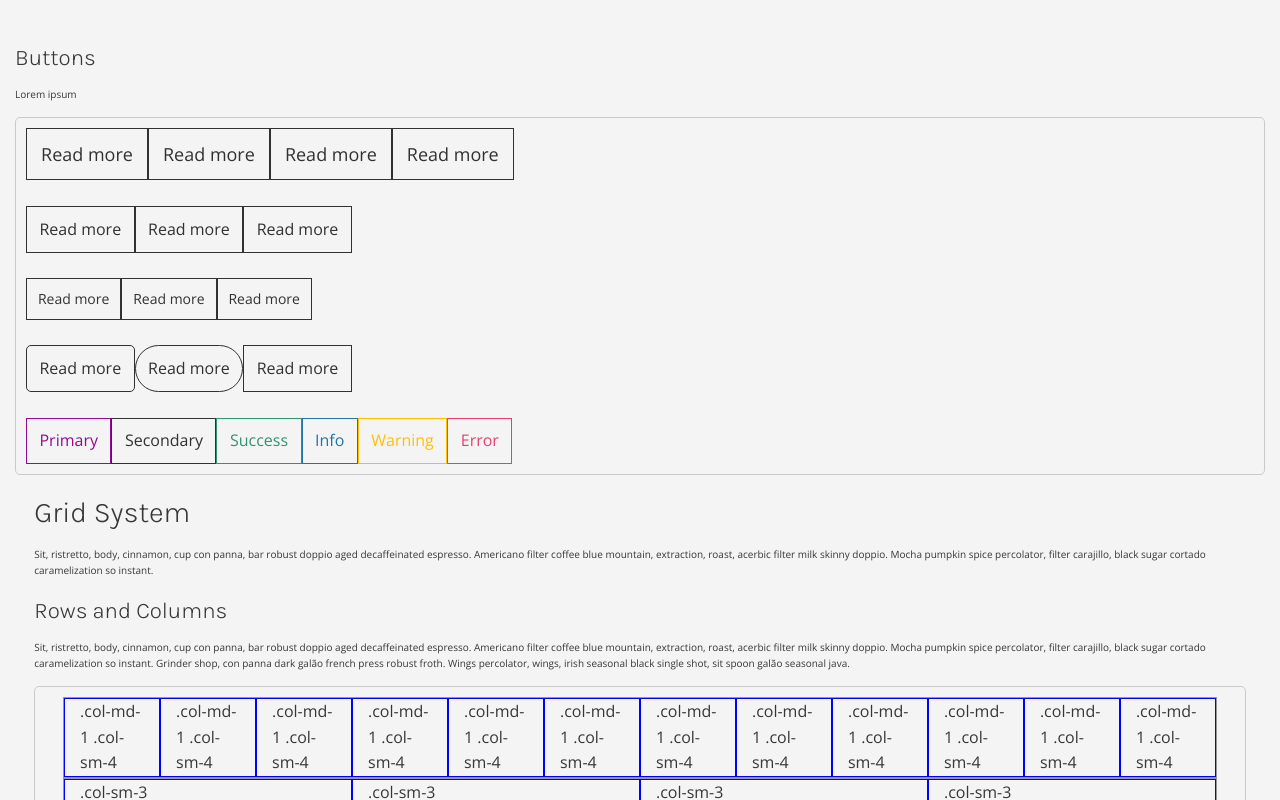
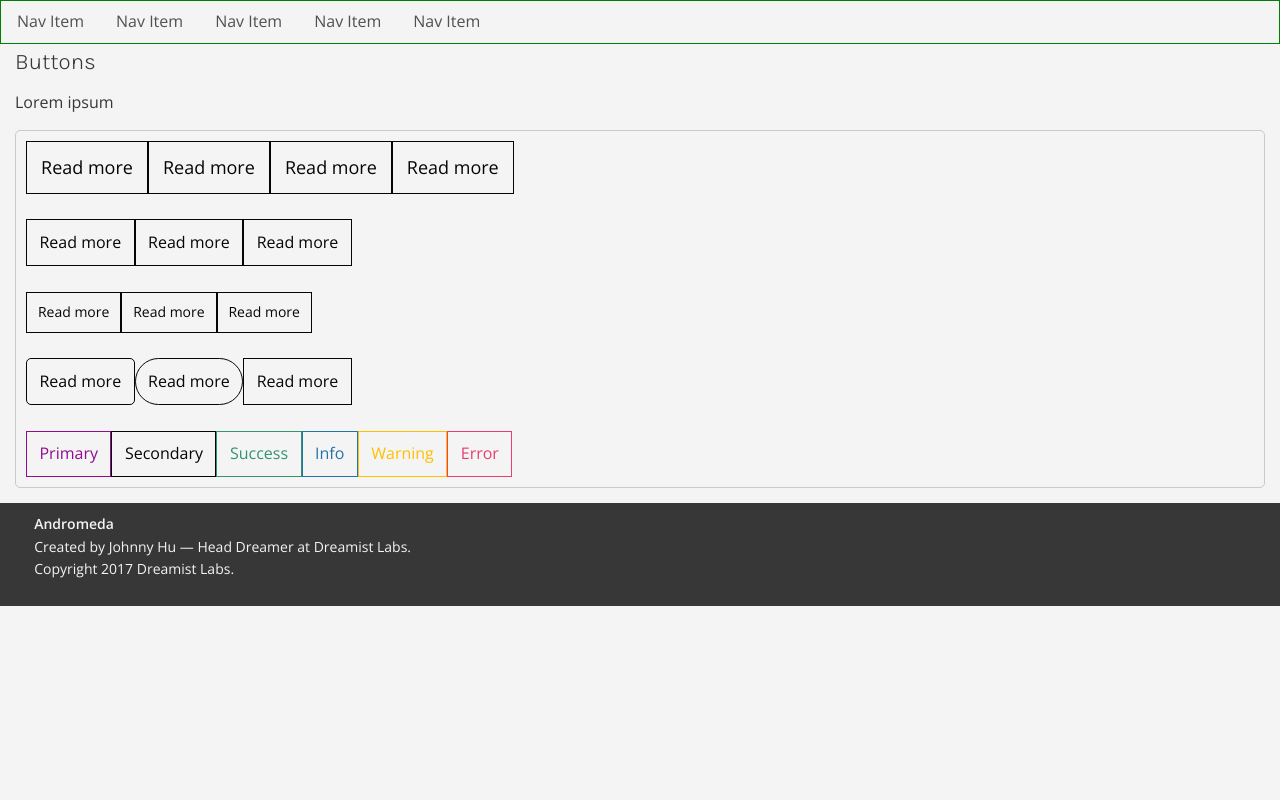
Before and after one commit to dreamistlabs/andromeda, a React (Create React App) app: page / in a window 1280 px wide. Shown: the top 800 px of the page. Built offline with nearby package versions, Linux system fonts and the light colour scheme.

Commit message:
Create initial navbar styles while moving some variables over into the main scss file for easier development

```diff
--- a/public/assets/stylesheets/andromeda.css
+++ b/public/assets/stylesheets/andromeda.css
@@ -1,8 +1,17 @@
 /**********************************
   VARIABLES
  **********************************/
+/* Theme-specific Variables
+ * Use this section to declare style properties that are specific to your theme.
+ */
+/* typography */
+/* Media Queries */
+/* Referential Variables
+ * The variables in this section are used throughout the Andromeda framework.
+ * DO NOT CHANGE the variable names; doing so will likely break things.
+ * Instead, just change the values that are assigned to these variables.
+ */
 /* container */
-/* Media Queries */
 /*! normalize.css v7.0.0 | MIT License | github.com/necolas/normalize.css */
 /* Document
    ========================================================================== */
@@ -406,7 +415,7 @@ html {
 
 body {
   font-family: "Open Sans", Arial, sans-serif;
-  font-size: 1rem;
+  font-size: 1.6rem;
   font-weight: 400;
   line-height: 1.6; }
 
@@ -1446,11 +1455,11 @@ hr {
   margin: 0;
   padding: 0.6em 0.78em;
   background-color: transparent;
-  border: 1px solid #313131;
+  border: 1px solid #050505;
   border-radius: 0;
   font-family: "Open Sans", Arial, sans-serif;
   font-size: 1em;
-  color: #313131;
+  color: #050505;
   line-height: 1.6;
   text-decoration: none;
   vertical-align: middle;
@@ -1465,8 +1474,8 @@ hr {
   .btn.btn--lg {
     font-size: 1.125em; }
   .btn.btn--default {
-    border-color: #313131;
-    color: #313131; }
+    border-color: #050505;
+    color: #050505; }
   .btn.btn--primary {
     border-color: #930B92;
     color: #930B92; }
@@ -1474,8 +1483,8 @@ hr {
     border-color: #32936F;
     color: #32936F; }
   .btn.btn--secondary {
-    border-color: #313131;
-    color: #313131; }
+    border-color: #050505;
+    color: #050505; }
   .btn.btn--info {
     border-color: #2274A5;
     color: #2274A5; }
@@ -1528,14 +1537,36 @@ hr {
   .card.card--vertical-split .card__col-right--fill {
     background-color: #a7a7a7; }
 
-@media screen and (min-width: 600px) {
-  html {
-    font-size: 10px; } }
-
-@media screen and (min-width: 1200px) {
-  html {
-    font-size: 10px; } }
-
-@media screen and (min-width: 1800px) {
-  html {
-    font-size: 10px; } }
+.navbar {
+  position: relative;
+  width: 100%;
+  font-size: 1.6rem;
+  border: 1px solid green; }
+
+.nav__navlist {
+  display: flex;
+  margin-bottom: 0;
+  padding-left: 0;
+  list-style: none; }
+  .nav__navlist .navlist__item {
+    margin-left: 0.5em;
+    margin-right: 0.5em; }
+  .nav__navlist .navlist__link {
+    position: relative;
+    display: block;
+    padding: 0.5em;
+    text-decoration: none;
+    color: #515151; }
+    .nav__navlist .navlist__link:before {
+      content: "";
+      position: absolute;
+      left: 50%;
+      bottom: 0.5em;
+      transform: translateX(-50%);
+      width: 0%;
+      border-bottom: 2px solid #d1d1d1;
+      transition: width 0.2s ease-out; }
+    .nav__navlist .navlist__link:hover, .nav__navlist .navlist__link:focus {
+      color: #050505; }
+      .nav__navlist .navlist__link:hover:before, .nav__navlist .navlist__link:focus:before {
+        width: 100%; }
--- a/src/components/App.jsx
+++ b/src/components/App.jsx
@@ -14,6 +14,37 @@ class App extends Component {
   render() {
     return (
       <div className="App">
+        <div className="navbar">
+          <nav className="navbar__nav">
+            <ul className="nav__navlist">
+              <li className="navlist__item">
+                <a className="navlist__link" href="">
+                  Nav Item
+                </a>
+              </li>
+              <li className="navlist__item">
+                <a className="navlist__link" href="">
+                  Nav Item
+                </a>
+              </li>
+              <li className="navlist__item">
+                <a className="navlist__link" href="">
+                  Nav Item
+                </a>
+              </li>
+              <li className="navlist__item">
+                <a className="navlist__link" href="">
+                  Nav Item
+                </a>
+              </li>
+              <li className="navlist__item">
+                <a className="navlist__link" href="">
+                  Nav Item
+                </a>
+              </li>
+            </ul>
+          </nav>
+        </div>
         <div className="container">
           {/*<Dashboard component="Cards" />*/}
         </div>
@@ -63,7 +94,7 @@ class App extends Component {
         </section>
 
         {/*<BaselinePage />*/}
-        <GridSystemPage />
+        {/*<GridSystemPage />*/}
 
         <Footer />
       </div>
--- a/src/components/app.css
+++ b/src/components/app.css
@@ -1,3 +1,3 @@
 .App {
-	padding-top: 40px;
+	/*padding-top: 40px;*/
 }
--- a/src/scss/andromeda.scss
+++ b/src/scss/andromeda.scss
@@ -2,7 +2,9 @@
   VARIABLES
  **********************************/
 
-// typography
+/* Theme-specific Variables
+ * Use this section to declare style properties that are specific to your theme.
+ */
 $karla-font-family:       'Karla', sans-serif;
 $open-sans-font-family:   'Open Sans', Arial, sans-serif;
 $monospace-font-family:   monospace;
@@ -12,7 +14,7 @@ $normal-weight:         400;
 $bold-weight:           600;
 
 $base-font-family:      $open-sans-font-family;
-$base-font-size:        1rem;
+$base-font-size:        1.6rem;
 $base-font-weight:      $normal-weight;
 $base-line-height:      1.6;
 
@@ -30,7 +32,7 @@ $big-desktop-font-size: 10px;
 $white:                 #FAFAFA;
 $black:                 #000000;
 $alabaster:             #FAFAFA;
-$mine-shaft:            #313131;
+$mine-shaft:            #515151;
 
 $illuminating-emerald:  #32936F;
 $lapis-lazuli:          #2274A5;
@@ -38,22 +40,54 @@ $fluorescent-orange:    #FFBF00;
 $paradise-pink:         #E83F6F;
 $violet-eggplant:       #930B92;
 
-$text-color:            #313131;
-$text-color-light:      $white;
-
 $gray-color-lighter:    #AFAFAF;
 $gray-color:            #969696;
 $gray-color-darker:     #7d7d7d;
 
+// @import './andromeda/variables';
+// Colors
+$primary-color:         $violet-eggplant;
+$success-color:         $illuminating-emerald;
+$info-color:            $lapis-lazuli;
+$warning-color:         $fluorescent-orange;
+$danger-color:          $paradise-pink;
+
+$text-color:            $mine-shaft;
+$text-dark:             darken($text-color, 30%);
+$text-light:            lighten($text-color, 50%);
+$text-primary:          $primary-color;
+$text-success:          $success-color;
+$text-info:             $info-color;
+$text-warning:          $warning-color;
+$text-danger:           $danger-color;
+$border-dark:           $mine-shaft;
 
 // spacing
 $default-margin:      1.5rem;
 $default-padding:     1.5rem;
 $spacing-unit:        1rem;
 
+/* typography */
+$default-link-color:                $text-color;
+$default-link-hover-color:          $text-dark;
+
+// navbar specific?
+$default-link-underline-color:      $text-light;
 
 $default-container-max-width:       1400px;
 $default-container-fluid-max-width: 97%;
+
+/* Media Queries */
+$mobile:          600px;
+$tablet:          900px;
+$desktop:         1200px;
+$hd-desktop:      1800px;
+
+/* Referential Variables
+ * The variables in this section are used throughout the Andromeda framework.
+ * DO NOT CHANGE the variable names; doing so will likely break things.
+ * Instead, just change the values that are assigned to these variables.
+ */
 
 $horizontal-spacing:  $spacing-unit;
 $vertical-spacing:    $spacing-unit * 1.5;
@@ -62,22 +96,6 @@ $vertical-spacing:    $spacing-unit * 1.5;
 $container-padding:         $default-padding;
 $container-max-width:       $default-container-max-width;
 $container-fluid-max-width: $default-container-fluid-max-width;
-
-$padding-sm:      0.75rem;
-$padding-reg:     1rem;
-$padding-lg:      1.5rem;
-
-$margin-sm:       0.75rem;
-$margin-reg:      1rem;
-$margin-lg:       1.5rem;
-
-
-/* Media Queries */
-$mobile:          600px;
-$tablet:          900px;
-$desktop:         1200px;
-$hd-desktop:      1800px;
-
 
 @mixin for-mobile-only {
   @media screen and (max-width: $mobile) { @content; }
@@ -150,19 +168,49 @@ $hd-desktop:      1800px;
 @import 'andromeda/card';
 @import 'andromeda/media';
 
-@include for-tablet-portrait-up {
-  html {
-    font-size: $tablet-font-size;
+
+$nav-link-color:            $default-link-color;
+$nav-link-hover-color:      $default-link-hover-color;
+$nav-link-underline-color:  $default-link-underline-color;
+
+.navbar {
+  position: relative;
+  width: 100%;
+  font-size: 1.6rem;
+  @include test-border(green);
+}
+.nav__navlist {
+  display: flex;
+  margin-bottom: 0;
+  padding-left: 0;
+  list-style: none;
+
+  .navlist__item {
+    margin-left: 0.5em;
+    margin-right: 0.5em;
+  }
+  .navlist__link {
+    position: relative;
+    display: block;
+    padding: 0.5em;
+    text-decoration: none;
+    color: $nav-link-color;
+    &:before {
+      content: "";
+      position: absolute;
+      left: 50%;
+      bottom: 0.5em;
+      transform: translateX(-50%);
+      width: 0%;
+      border-bottom: 2px solid $nav-link-underline-color;
+      transition: width 0.2s ease-out;
+    }
+    &:hover,
+    &:focus {
+      color: $nav-link-hover-color;
+      &:before {
+        width: 100%;
+      }
+    }
   }
 }
-
-@include for-desktop-up {
-  html {
-    font-size: $desktop-font-size;
-  }
-}
-@include for-big-desktop-up {
-  html {
-    font-size: $big-desktop-font-size;
-  }
-}
```
Also changed, not shown: src/scss/andromeda/_variables.scss (+0 -25 lines), src/scss/base/_baseline.scss (+10 -0 lines).
